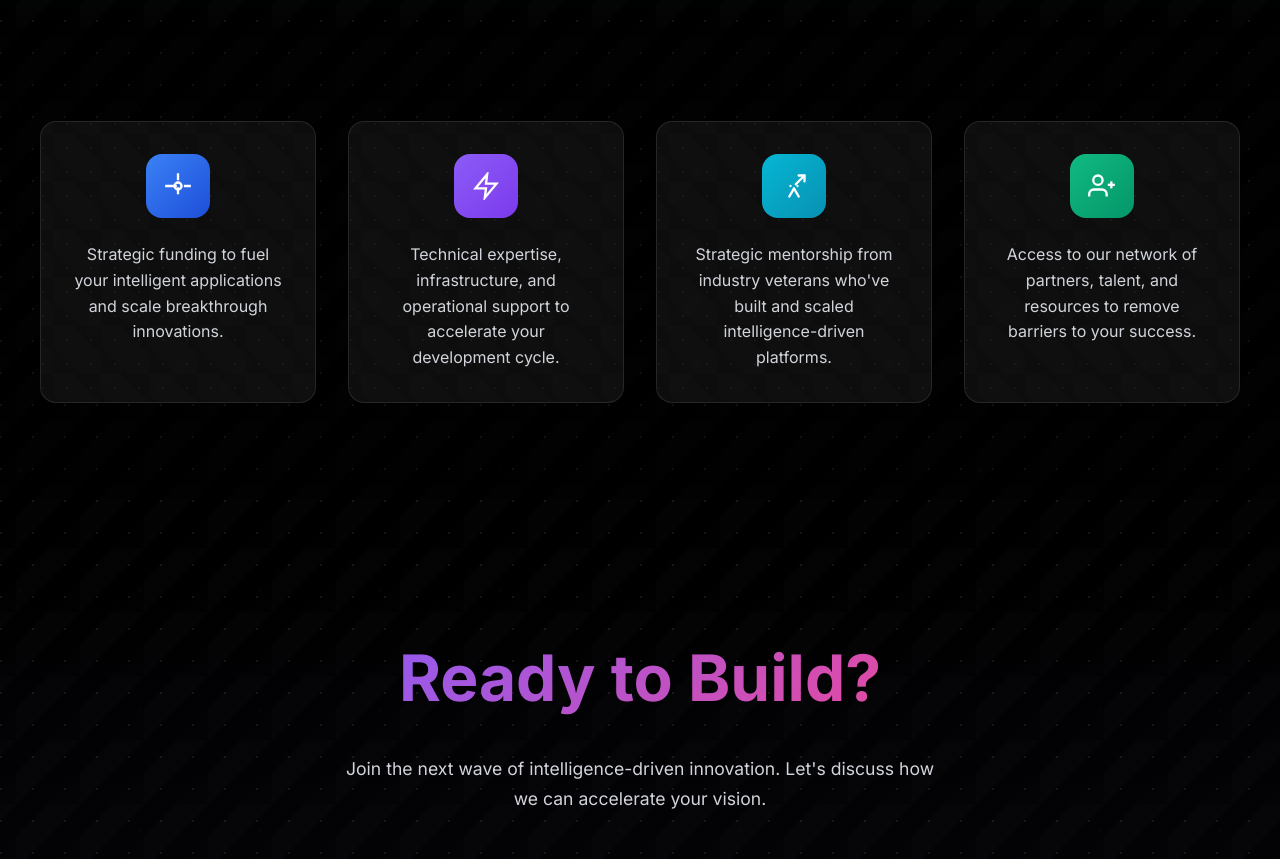
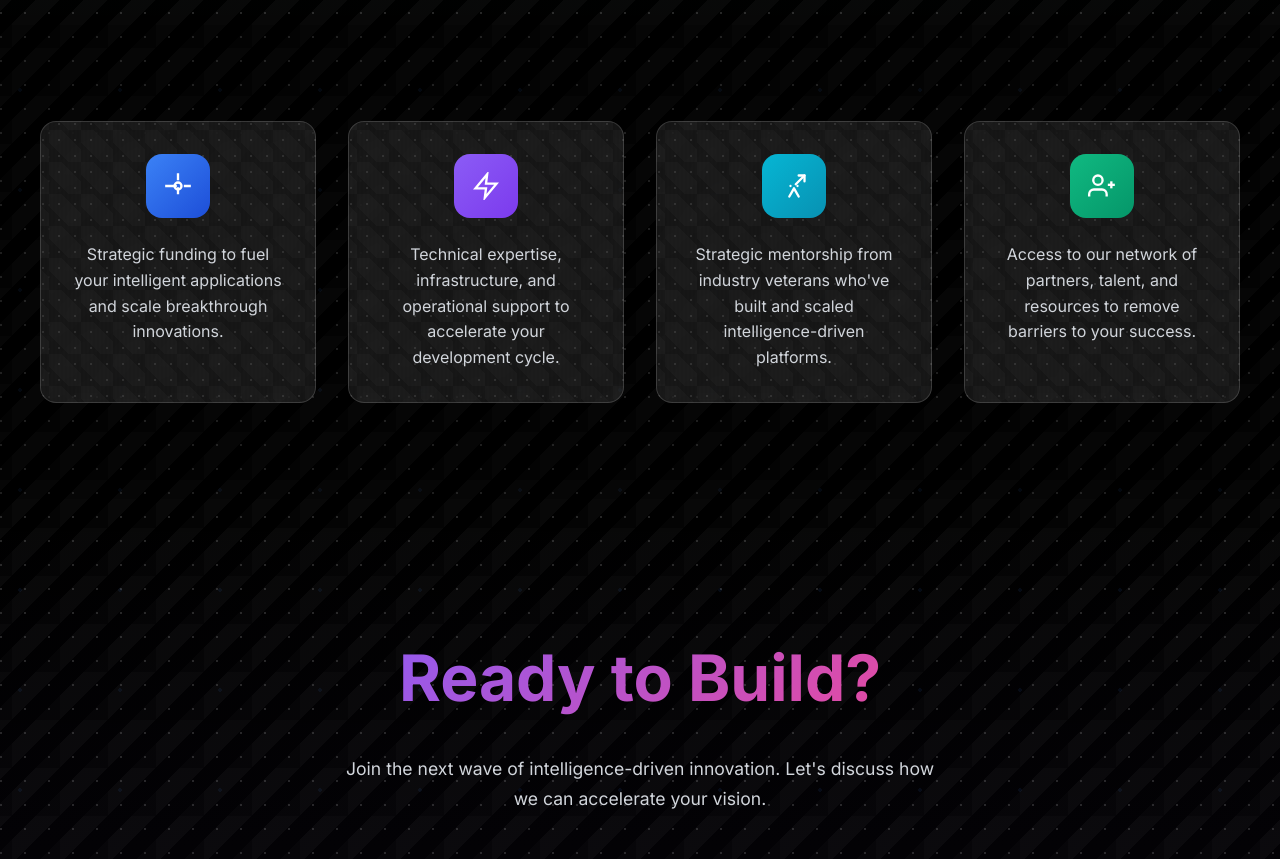
Before and after one commit to nealvybe/webpage, a plain HTML site: page index.html in a window 1280 px wide. Shown: the part 1260-2119 px from the top of the page. Drawn offline with Linux system fonts and the light colour scheme.

Commit message:
Increase texture visibility with higher opacity values

```diff
--- a/styles.css
+++ b/styles.css
@@ -13,12 +13,12 @@ body {
     font-family: 'Inter', -apple-system, BlinkMacSystemFont, 'Segoe UI', Roboto, sans-serif;
     background: #000000;
     background-image:
-        radial-gradient(circle at 1px 1px, rgba(255,255,255,0.08) 1px, transparent 0),
-        linear-gradient(135deg, transparent 25%, rgba(255,255,255,0.01) 25%, rgba(255,255,255,0.01) 50%, transparent 50%, transparent 75%, rgba(255,255,255,0.005) 75%),
-        radial-gradient(circle at 20px 50px, rgba(59, 130, 246, 0.02) 2px, transparent 2px),
-        radial-gradient(circle at 70px 20px, rgba(16, 185, 129, 0.02) 1px, transparent 1px);
-    background-size: 32px 32px, 64px 64px, 120px 120px, 80px 80px;
-    background-position: 0 0, 16px 16px, 0 0, 40px 40px;
+        radial-gradient(circle at 1px 1px, rgba(255,255,255,0.15) 1px, transparent 0),
+        linear-gradient(135deg, transparent 25%, rgba(255,255,255,0.03) 25%, rgba(255,255,255,0.03) 50%, transparent 50%, transparent 75%, rgba(255,255,255,0.015) 75%),
+        radial-gradient(circle at 20px 50px, rgba(59, 130, 246, 0.08) 2px, transparent 2px),
+        radial-gradient(circle at 70px 20px, rgba(16, 185, 129, 0.06) 1px, transparent 1px);
+    background-size: 24px 24px, 48px 48px, 100px 100px, 60px 60px;
+    background-position: 0 0, 12px 12px, 0 0, 30px 30px;
     color: #ffffff;
     line-height: 1.6;
     overflow-x: hidden;
@@ -204,13 +204,14 @@ body {
 }
 
 .feature-card {
-    background: rgba(255, 255, 255, 0.05);
+    background: rgba(255, 255, 255, 0.08);
     background-image:
-        radial-gradient(circle at 2px 2px, rgba(255,255,255,0.04) 1px, transparent 0),
-        linear-gradient(45deg, transparent 30%, rgba(255,255,255,0.008) 30%, rgba(255,255,255,0.008) 70%, transparent 70%);
-    background-size: 24px 24px, 48px 48px;
-    background-position: 0 0, 12px 12px;
-    border: 1px solid rgba(255, 255, 255, 0.1);
+        radial-gradient(circle at 2px 2px, rgba(255,255,255,0.1) 1px, transparent 0),
+        linear-gradient(45deg, transparent 30%, rgba(255,255,255,0.02) 30%, rgba(255,255,255,0.02) 70%, transparent 70%),
+        repeating-linear-gradient(90deg, transparent, transparent 2px, rgba(255,255,255,0.005) 2px, rgba(255,255,255,0.005) 4px);
+    background-size: 16px 16px, 32px 32px, 8px 8px;
+    background-position: 0 0, 8px 8px, 0 0;
+    border: 1px solid rgba(255, 255, 255, 0.15);
     border-radius: 16px;
     padding: 2rem;
     text-align: center;
```
